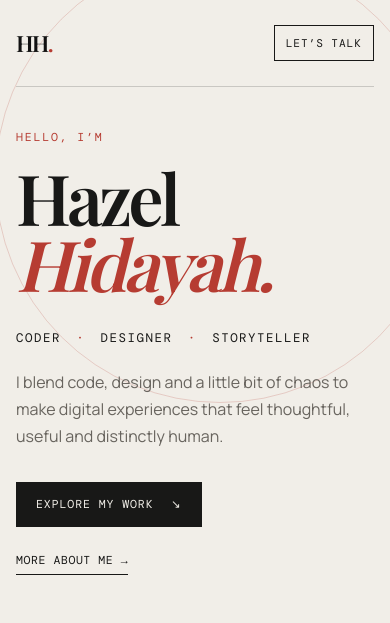
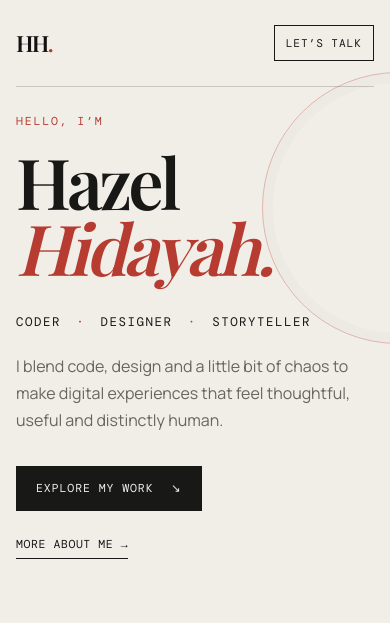
Before and after one commit to hazelhidayah/hazelhidayah.github.io, a Jekyll site: the page built from index.markdown, in a window 390 px wide. Shown: the top 623 px of the page. Built offline with Jekyll 4.4.1, drawn with Linux system fonts in a browser that asks for light colours; some web fonts are replaced.

Commit message:
Fix hero spacing and circle motif

```diff
--- a/assets/css/style.css
+++ b/assets/css/style.css
@@ -924,24 +924,23 @@ body::before {
 
 .home-hero {
   position: relative;
-  min-height: 100svh;
+  min-height: min(50rem, 92svh);
   display: grid;
   align-items: center;
   overflow: hidden;
-  padding: 8rem 0 4rem;
+  padding: clamp(7rem, 12vh, 8.5rem) 0 clamp(3.5rem, 7vh, 5rem);
 }
 
 .home-hero::before {
   content: "";
   position: absolute;
-  width: 42vw;
-  height: 42vw;
-  min-width: 450px;
-  min-height: 450px;
-  right: -14vw;
-  top: -12vw;
-  border: 1px solid rgba(182, 60, 50, 0.2);
+  width: clamp(18rem, 34vw, 30rem);
+  aspect-ratio: 1;
+  right: clamp(-9rem, -8vw, -4rem);
+  top: clamp(3rem, 7vh, 5rem);
+  border: 1px solid rgba(182, 60, 50, 0.32);
   border-radius: 50%;
+  box-shadow: inset 0 0 0 10px rgba(24, 24, 23, 0.015);
 }
 
 .home-hero__grid {
@@ -1549,7 +1548,8 @@ body::before {
   }
 
   .home-hero {
-    padding-top: 10rem;
+    min-height: auto;
+    padding: 8rem 0 4rem;
   }
 
   .home-hero__grid {
@@ -1613,7 +1613,13 @@ body::before {
   }
 
   .home-hero {
-    padding-top: 8rem;
+    padding: 7rem 0 3.5rem;
+  }
+
+  .home-hero::before {
+    width: 17rem;
+    right: -9rem;
+    top: 4.5rem;
   }
 
   .home-hero h1 {
```
